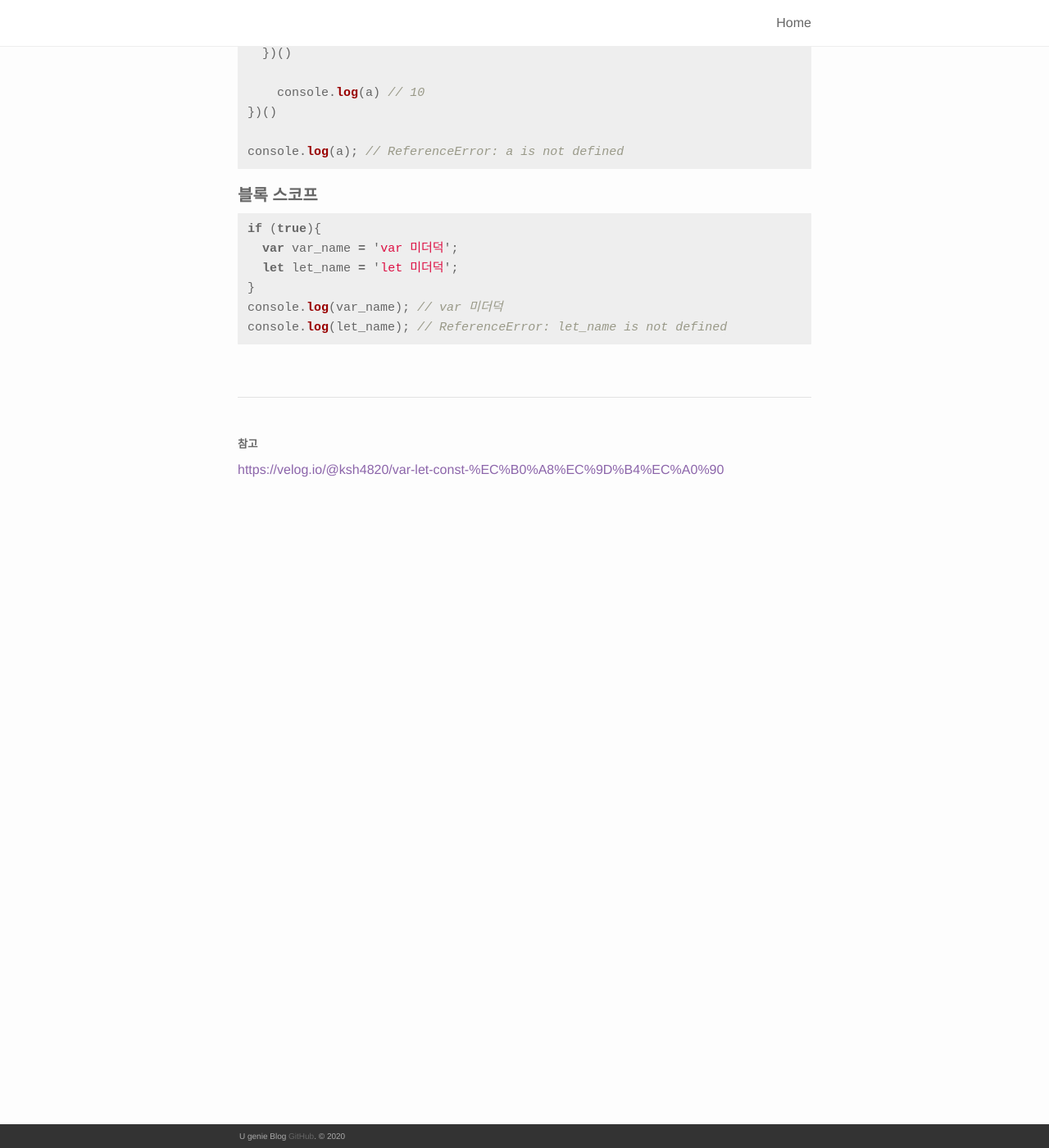
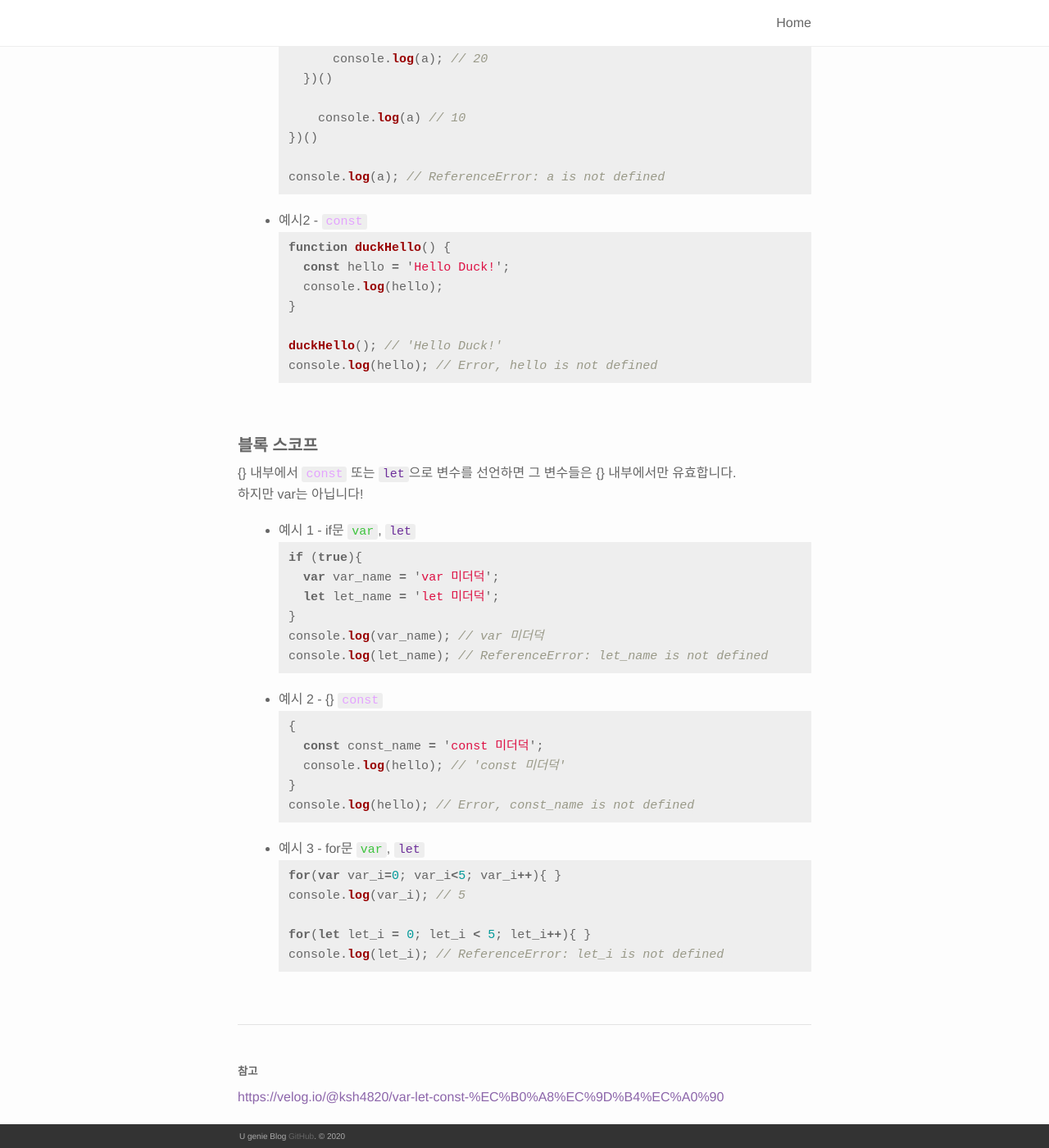
Before and after one commit to HyunYuJin/HyunYuJin.github.io, a Jekyll site: the page built from _posts/2023-04-25-scope02.markdown, in a window 1280 px wide and 1400 px high, scrolled down 952 px. Shown: the whole window at 82% size. Built offline with Jekyll 4.4.1, drawn with Linux system fonts in a browser that asks for light colours; nearby versions of some CDN libraries; some of the changed text lies outside the part shown.

Commit message:
Additional posts for function scope and block scope

````diff
--- a/_posts/2023-04-25-scope02.markdown
+++ b/_posts/2023-04-25-scope02.markdown
@@ -6,7 +6,7 @@ description: Function Scope(함수 스코프), Block Scope(블록 스코프)에
 ---
 
 > 💡 지난시간에는 Global Scope(전역 스코프), Local Scope(지역 스코프)에 대해서 살펴보았습니다.
-> 이번시간에는 ES6에서 등장한 const, let과 관련하여 Function Scope(함수 스코프)와 Block Scope(블록 스코프)에 대해서도 알아보겠습니다 :)
+> 이번시간에는 ES6에서 등장한 <code style="color: #e4a3ff;">const</code>, <code style="color: #6d2f9a;">let</code>과 관련하여 Function Scope(함수 스코프)와 Block Scope(블록 스코프)에 대해서도 알아보겠습니다 :)
 
 <br />
 
@@ -27,35 +27,73 @@ description: Function Scope(함수 스코프), Block Scope(블록 스코프)에
 
 ### var, const / let의 스코프
 
-var은 함수 스코프를 따르지만, 블록 스코프를 따르지 않습니다.
+#### 함수 스코프
+<code style="color: #3ec43e;">var</code>와는 다르게, <code style="color: #e4a3ff;">const</code>와 <code style="color: #6d2f9a;">let</code>은 선언한 함수 내에서만 유효합니다.
 
-#### 함수 스코프
-```javascript
-var a = 30;
-
-(function() {
-  var a = 10;
+* 예시 1 - <code style="color: #3ec43e;">var</code>
+  ```javascript
+  var a = 30;
 
   (function() {
-      var a = 20;
-      console.log(a); // 20
+    var a = 10;
+
+    (function() {
+        var a = 20;
+        console.log(a); // 20
+    })()
+
+      console.log(a) // 10
   })()
 
-    console.log(a) // 10
-})()
+  console.log(a); // ReferenceError: a is not defined
+  ```
 
-console.log(a); // ReferenceError: a is not defined
-```
+* 예시2 - <code style="color: #e4a3ff;">const</code>
+  ```javascript
+  function duckHello() {
+    const hello = 'Hello Duck!';
+    console.log(hello);
+  }
+
+  duckHello(); // 'Hello Duck!'
+  console.log(hello); // Error, hello is not defined
+  ```
+
+<br />
 
 #### 블록 스코프
-```javascript
-if (true){
-  var var_name = 'var 미더덕';
-  let let_name = 'let 미더덕';
-}
-console.log(var_name); // var 미더덕
-console.log(let_name); // ReferenceError: let_name is not defined
-```
+{} 내부에서 <code style="color: #e4a3ff;">const</code> 또는 <code style="color: #6d2f9a;">let</code>으로 변수를 선언하면 그 변수들은 {} 내부에서만 유효합니다.
+하지만 var는 아닙니다!
+
+* 예시 1 - if문 <code style="color: #3ec43e;">var</code>, <code style="color: #6d2f9a;">let</code>
+  ```javascript
+  if (true){
+    var var_name = 'var 미더덕';
+    let let_name = 'let 미더덕';
+  }
+  console.log(var_name); // var 미더덕
+  console.log(let_name); // ReferenceError: let_name is not defined
+  ```
+
+* 예시 2 - {} <code style="color: #e4a3ff;">const</code>
+  ```javascript
+  {
+    const const_name = 'const 미더덕';
+    console.log(hello); // 'const 미더덕'
+  }
+  console.log(hello); // Error, const_name is not defined
+  ```
+
+* 예시 3 - for문 <code style="color: #3ec43e;">var</code>, <code style="color: #6d2f9a;">let</code>
+  ```javascript
+  for(var var_i=0; var_i<5; var_i++){ }
+  console.log(var_i); // 5
+
+  for(let let_i = 0; let_i < 5; let_i++){ }
+  console.log(let_i); // ReferenceError: let_i is not defined
+  ```
+
+
 
 <br />
 <hr />
````
